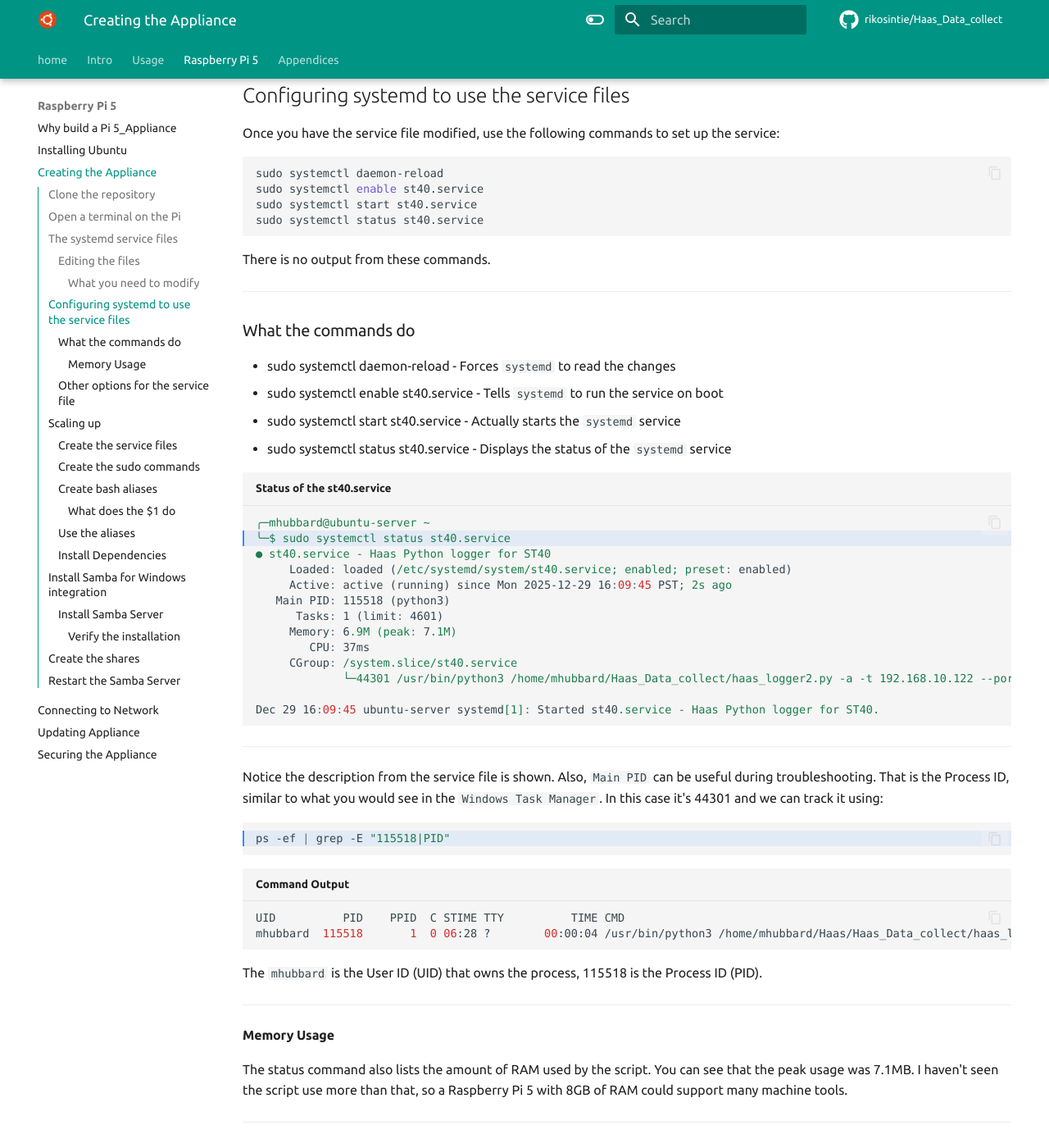
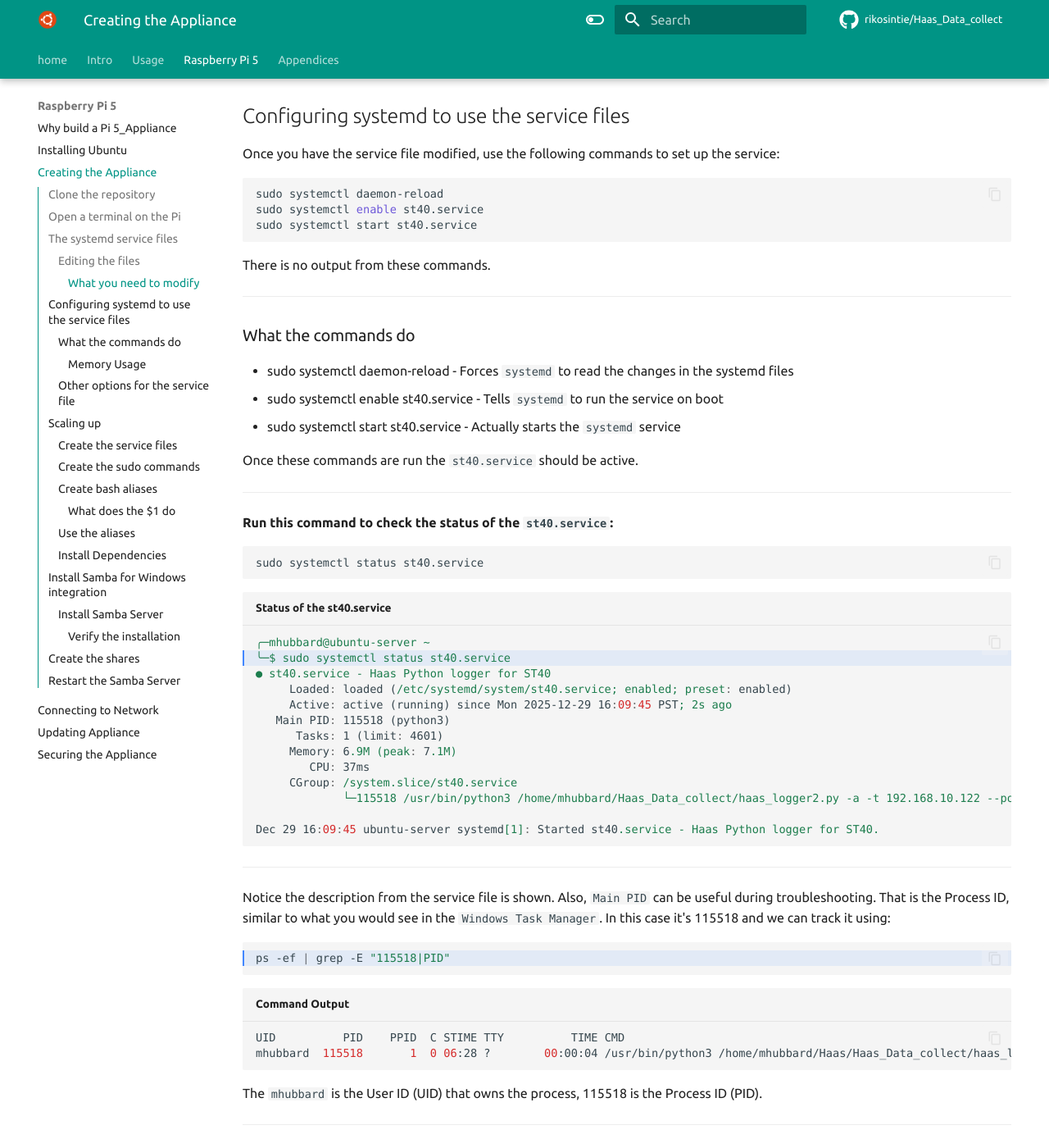
Before and after one commit to rikosintie/Haas_Data_collect, an MkDocs documentation site: the page built from docs/build_pi_5_appliance/configuring_appliance.md, in a window 1280 px wide and 1400 px high, scrolled down 4224 px. Shown: the whole window at 82% size. Built offline with MkDocs 1.6.1 and Material for MkDocs 9.7.7, drawn with Linux system fonts in a browser that asks for light colours; emoji names are drawn with the system emoji font; some web fonts are replaced; comment, search, counter and statistics services are not loaded; some of the changed text lies outside the part shown.

Commit message:
Git Title: configuring_appliance.md
Git Description:
Updated instructions for configuring the Pi 5 Appliance.

````diff
--- a/docs/build_pi_5_appliance/configuring_appliance.md
+++ b/docs/build_pi_5_appliance/configuring_appliance.md
@@ -8,10 +8,10 @@
 As you can imagine, there are a lot of steps required to build a functional appliance from scratch. But once you have completed it, you will have gained a lot of useful knowledge!
 
 - Clone the repository - This is how you get the code from the repository
-- Create the systemd service files - Used to start the collection script per machine
+- Create the systemd service files - Used to start the collection scripts per machine
 - Enable the systemd services - Configure the services to start on boot
 - Install Samba Server - Samba is used to create Windows shares
-- Create the security group - Used to secure the appliance
+- Create the security group - Used to allow Windows users access to  the appliance
 - Create the users - Multiple users are need to function in production
 - Add the users to the security group - Required for sharing
 - Create the directories - A place to store files
@@ -94,7 +94,7 @@ WantedBy=multi-user.target
 
 ### Editing the files
 
-The systemd service files are located in `/etc/systemd/system/` so you must use sudo to edit them.
+The systemd service files are located in `/etc/systemd/system/` so you must use sudo to edit them. Think of `sudo` as `UAC` in Windows. The advantage is that you can proactively use `sudo` and not have to deal with pop up dialogs asking for permission!
 
 As an example, let's use the included st40.service file. You should be in the `Haas_Data_collect` directory. Use the following to copy `st40.service` to the `/etc/systemd/system/` directory:
 
@@ -143,7 +143,6 @@ Once you have the service file modified, use the following commands to set up th
 sudo systemctl daemon-reload
 sudo systemctl enable st40.service
 sudo systemctl start st40.service
-sudo systemctl status st40.service
 ```
 
 There is no output from these commands.
@@ -152,10 +151,19 @@ There is no output from these commands.
 
 ### What the commands do
 
-- sudo systemctl daemon-reload - Forces `systemd` to read the changes
+- sudo systemctl daemon-reload - Forces `systemd` to read the changes in the systemd files
 - sudo systemctl enable st40.service - Tells `systemd` to run the service on boot
 - sudo systemctl start st40.service - Actually starts the `systemd` service
-- sudo systemctl status st40.service - Displays the status of the `systemd` service
+
+Once these commands are run the `st40.service` should be active.
+
+----------------------------------------------------------------
+
+**Run this command to check the status of the `st40.service`:**
+
+```bash
+sudo systemctl status st40.service
+```
 
 ```unixconfig hl_lines="2" title="Status of the st40.service"
 ╭─mhubbard@ubuntu-server ~
@@ -168,14 +176,14 @@ There is no output from these commands.
      Memory: 6.9M (peak: 7.1M)
         CPU: 37ms
      CGroup: /system.slice/st40.service
-             └─44301 /usr/bin/python3 /home/mhubbard/Haas_Data_collect/haas_logger2.py -a -t 192.168.10.122 --port 5052 --name ST40
+             └─115518 /usr/bin/python3 /home/mhubbard/Haas_Data_collect/haas_logger2.py -a -t 192.168.10.122 --port 5052 --name ST40
 
 Dec 29 16:09:45 ubuntu-server systemd[1]: Started st40.service - Haas Python logger for ST40.
 ```
 
 ----------------------------------------------------------------
 
-Notice the description from the service file is shown. Also, `Main PID` can be useful during troubleshooting. That is the Process ID, similar to what you would see in the `Windows Task Manager`. In this case it's 44301 and we can track it using:
+Notice the description from the service file is shown. Also, `Main PID` can be useful during troubleshooting. That is the Process ID, similar to what you would see in the `Windows Task Manager`. In this case it's 115518 and we can track it using:
 
 ```bash hl_lines="1"
 ps -ef | grep -E "115518|PID"
````
Also changed, not shown: other parts of docs/build_pi_5_appliance/configuring_appliance.md (+2 -2 lines).
